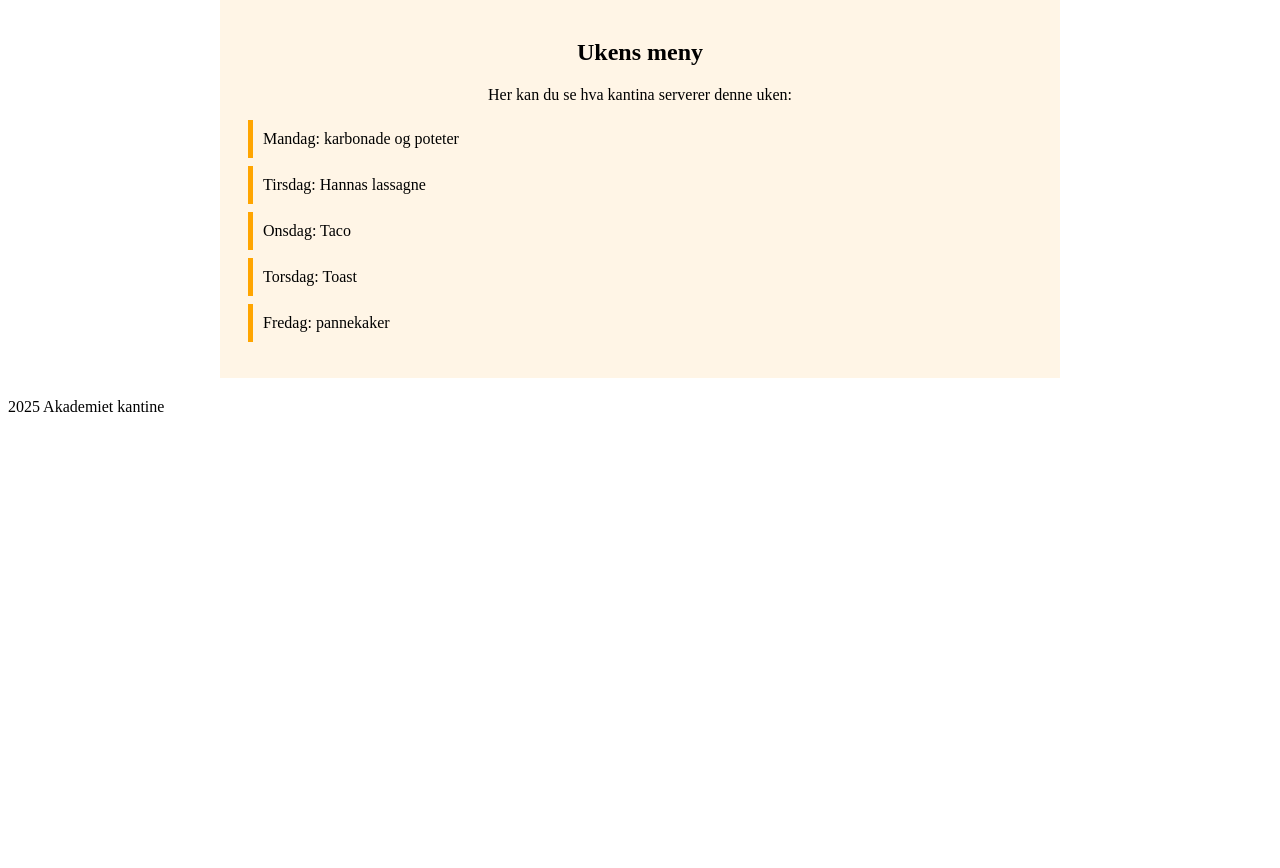
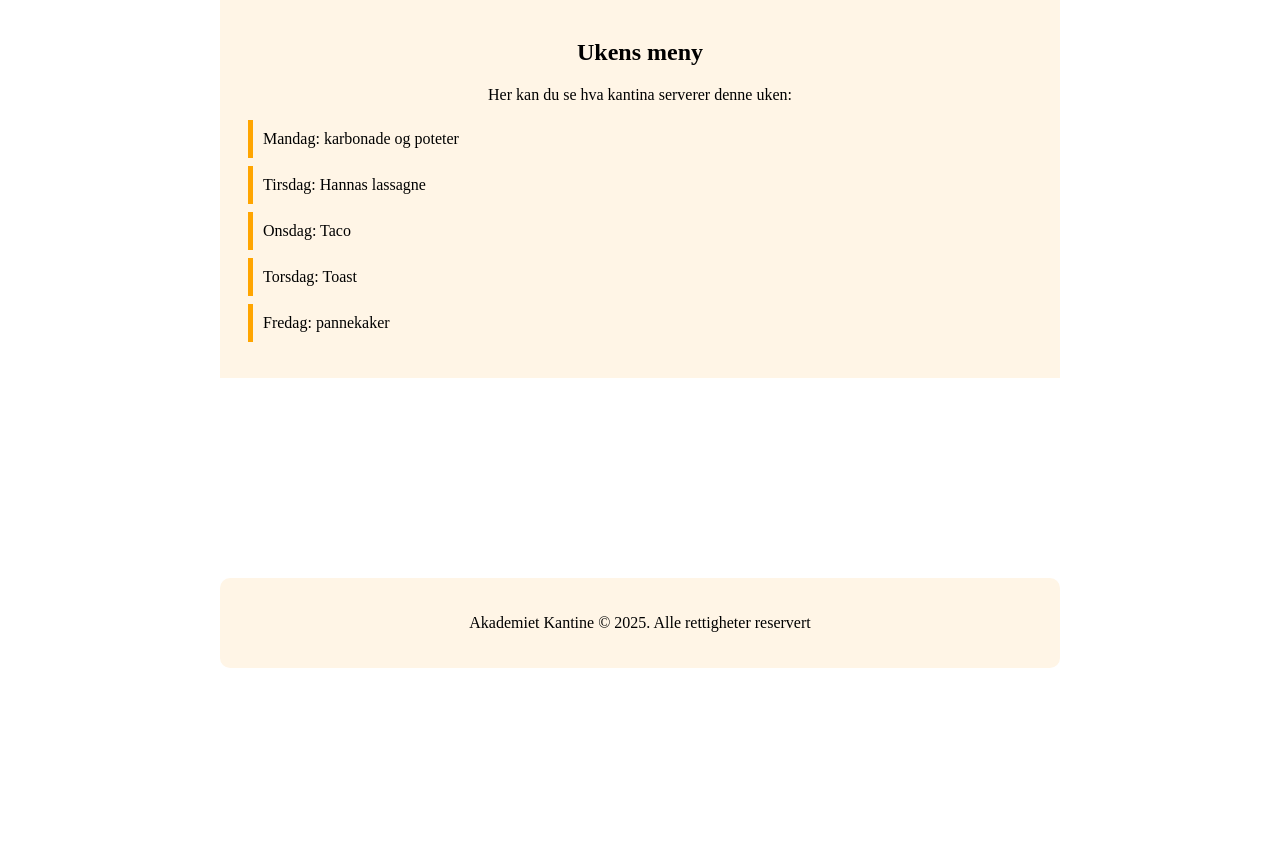
Before and after one commit to mikailtirit/kantinenettside, a Flask app: page /meny in a window 1280 px wide. Shown: the part 133-1001 px from the top of the page. Before the commit the page ends 545 px from the top, so only its background shows below. Run offline with Flask 3, Linux system fonts and the light colour scheme.

Commit message:
laget footer med base.html og stylet det med style.css

```diff
--- a/static/style.css
+++ b/static/style.css
@@ -1,5 +1,4 @@
-
-.overskrift{
+.overskrift {
     text-align: center;
 }
 
@@ -37,3 +36,15 @@
     padding: 10px;
     border-left: 5px solid orange;
 }
+
+
+.nederstetekst {
+    text-align: center;
+    max-width: 800px;
+    margin: 200px auto;
+    padding: 20px;
+    background-color: #fff5e6;
+    color: black;
+    border-radius: 10px;
+
+}
--- a/templates/base.html
+++ b/templates/base.html
@@ -19,14 +19,16 @@
             <a href="/kontakt">Kontakt</a>
         </nav>
     </header>
-</body>
+
 
     <main>
         {% block content %}{% endblock %}
     </main>
 
     <footer class="nederstetekst">
-    2025 Akademiet kantine
+        <p>Akademiet Kantine © 2025. Alle rettigheter reservert</p>
     </footer>
 
+</body>
+
 </html>
```
Lines whose indentation alone changed are shown as unchanged.
